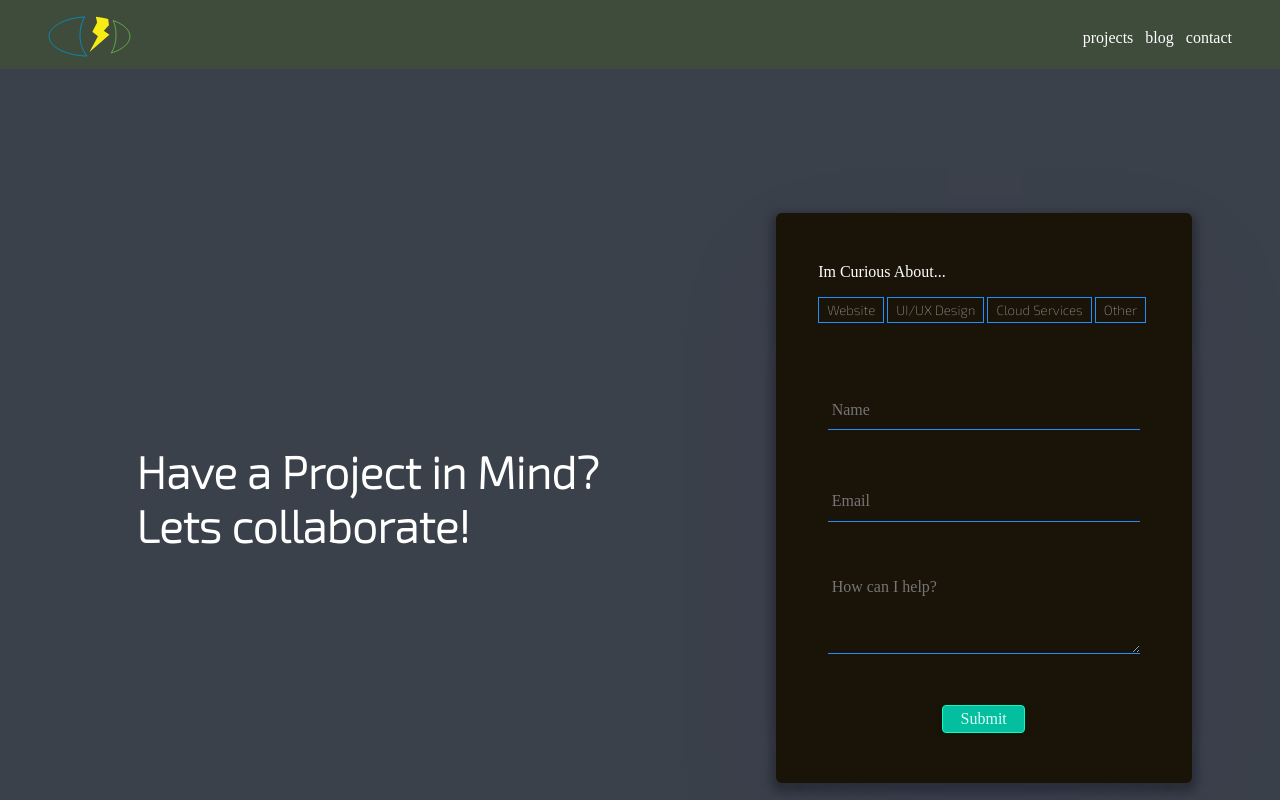
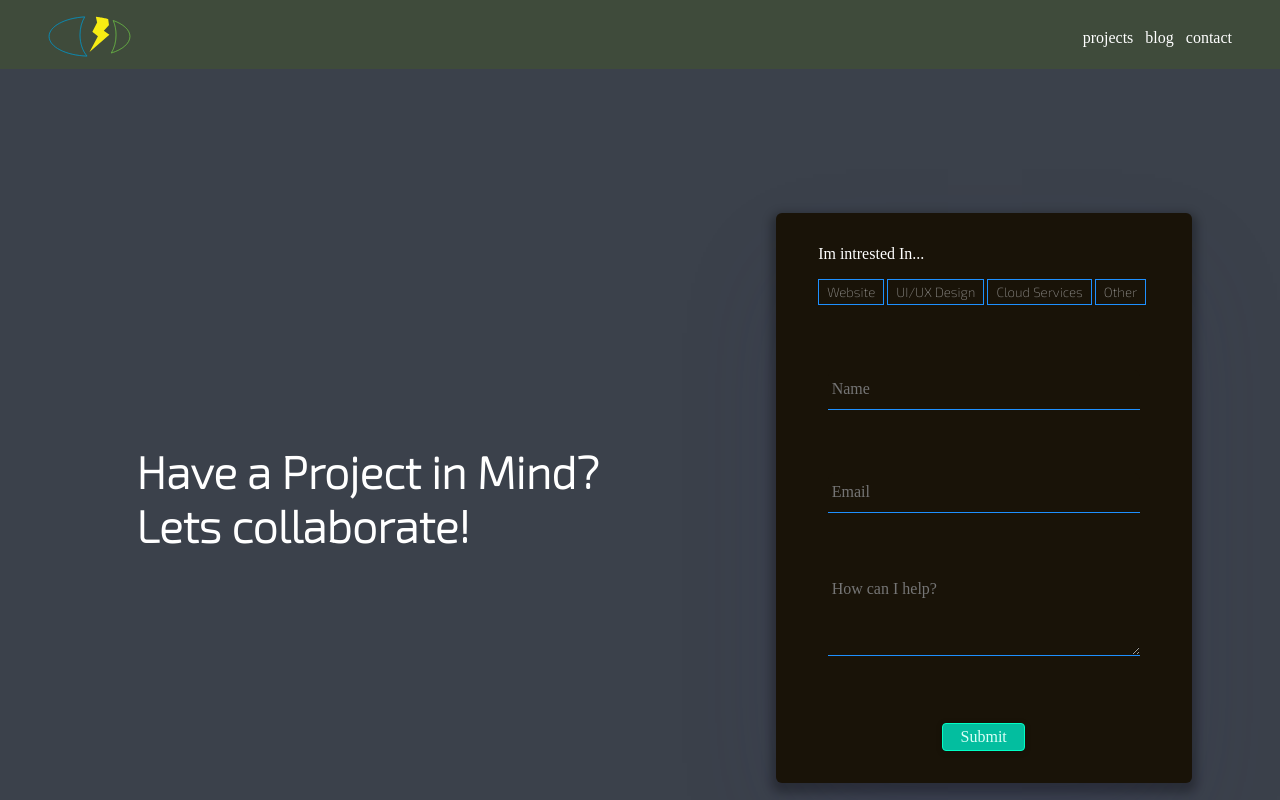
Before and after one commit to vic-villicana/Portfolio-v2, a Next.js app: page /contact in a window 1280 px wide. Shown: the top 800 px of the page. Built offline with nearby package versions, Linux system fonts and the light colour scheme; no server answers; the database is empty.

Commit message:
add basic input error handling

```diff
--- a/components/contact/hello-form.js
+++ b/components/contact/hello-form.js
@@ -1,14 +1,24 @@
 import Button from '../ui/Button'
 import classes from './hello-form.module.css'
-import {useRef} from 'react'
+import {useRef, useState, useEffect} from 'react'
 
 export default function ContactForm (){
 
-    const nameRef = useRef()
-    const emailRef = useRef()
-    const messageRef = useRef()
-    const serviceRef = useRef()
     const formRef = useRef()
+    const [errors, setErrors] = useState('')
+
+    useEffect(() => {
+        // console.log(errors)
+    }, [errors])
+
+    function validate(data){
+        const errorObj = {}
+        if(!data.name) errorObj.name = 'name required'
+        if(!data.email) errorObj.email = 'email required'
+        if(!data.message) errorObj.message = 'Ask us something!'
+        setErrors(errorObj)
+        return errors
+    }
 
     function submitForm(e) {
         e.preventDefault()
@@ -20,8 +30,11 @@ export default function ContactForm (){
             service: formRef.current.service.value
 
         }
+        const isErrors = validate(formData)
+        if(Object.keys(errors).length === 0){
+            console.log("we have data")
+        }
 
-        console.log(formData)
     }
 
     return(
@@ -31,7 +44,7 @@ export default function ContactForm (){
             </div>
             <form className={classes.form} ref={formRef} onSubmit={submitForm} >
                 <div className={classes.radioControl} >
-                <p>Im Curious About...</p>
+                <p>Im intrested In...</p>
                     <input label="Website" type="radio" name="service" value="Website"  />
                     <input label="UI/UX Design" type="radio" name="service" value="UI/UX Design" />
                     <input label="Cloud Services" type="radio" name="service" value="Cloud Services" />
@@ -40,14 +53,17 @@ export default function ContactForm (){
                 <div className={classes.control}>
                     <label htmlFor="name"></label>
                     <input name="name" type='text' placeholder="Name"  />
+                    <span>{errors.name}</span>
                 </div>
                 <div className={classes.control}>
                     <label htmlFor="email"></label>
                     <input name="email" type='text' placeholder="Email"  />
+                    <span>{errors.email}</span>
                 </div>
                 <div className={classes.control}>
                     <label htmlFor="textarea"></label>
                     <textarea  name="textarea" type='text' placeholder="How can I help?"  />
+                    <span>{errors.message}</span>
                 </div>
 
                 <Button>Submit</Button>
--- a/components/contact/hello-form.module.css
+++ b/components/contact/hello-form.module.css
@@ -19,7 +19,7 @@
   max-width: 26rem;
   height:570px;
   display: flex;
-  justify-content: space-around;
+  justify-content: space-between;
   align-items:center;
   flex-direction: column;
   gap: 1rem;
@@ -79,13 +79,19 @@
 
 .control {
       /* flex: 1; */
-      display: flex;
+      /* display: flex; */
       /* gap: 1rem; */
-      align-items: center;
-      justify-content: space-between;
+      /* align-items: center;
+      justify-content: space-between; */
       width:75%;
 }
 
+.control span {
+  color:#C44536;
+  font-size:90%;
+  display:block;
+  height:1em;
+}
 .control label {
       font-weight: bold;
 }
```
